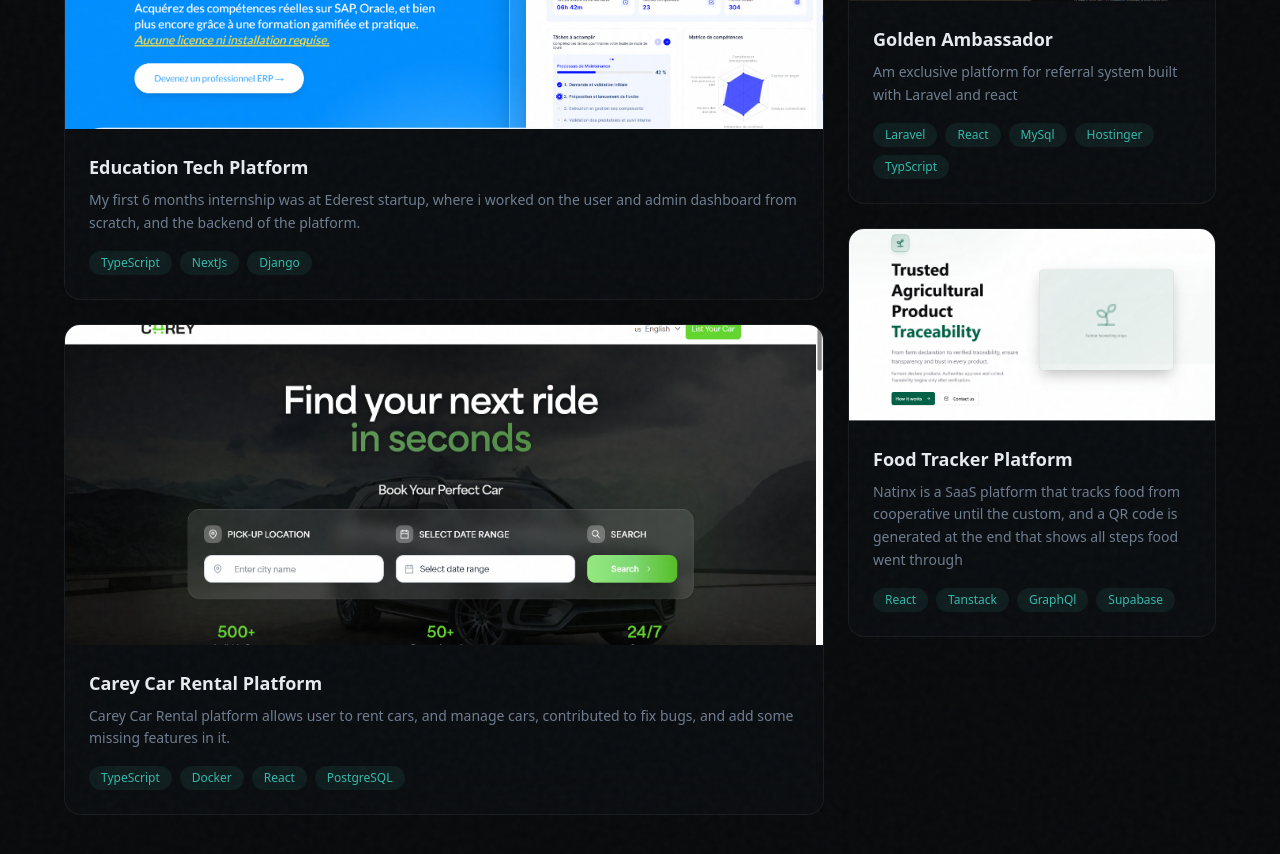
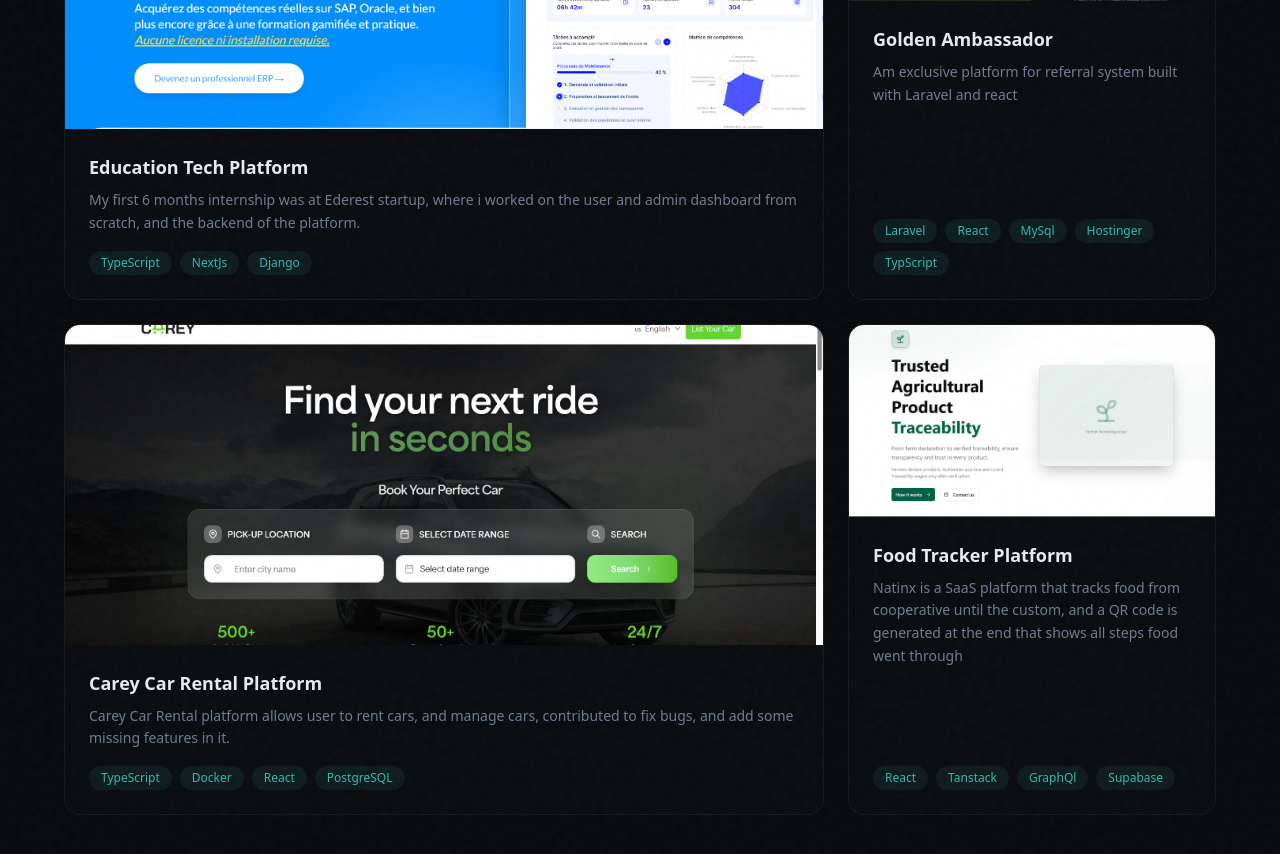
Before and after one commit to ashrafess00/my-portfolio-v2, a Next.js app: page / in a window 1280 px wide. Shown: the part 1260-2114 px from the top of the page. Built offline with nearby package versions, Linux system fonts and the light colour scheme; no server answers.

Commit message:
navbar is responsive now and add a project detail

```diff
--- /dev/null
+++ b/src/app/projects/[id]/page.tsx
@@ -0,0 +1,178 @@
+"use client";
+import { motion } from "framer-motion";
+import { ArrowLeft, ExternalLink, Github } from "lucide-react";
+import { projects } from "@/data/projects";
+import Link from "next/link";
+
+const ProjectDetail = ({ id }: { id: string }) => {
+  const project = projects.find((p) => p.id === id);
+
+  if (!project) {
+    return (
+      <div className="min-h-screen flex items-center justify-center bg-background px-6">
+        <div className="text-center">
+          <h1 className="font-heading text-4xl font-bold text-foreground mb-4">
+            Project Not Found
+          </h1>
+          <p className="text-muted-foreground font-body mb-8">
+            The project you&apos;re looking for doesn&apos;t exist.
+          </p>
+          <Link
+            href="/#projects"
+            className="inline-flex items-center gap-2 bg-primary text-primary-foreground px-6 py-3 rounded-full font-heading font-medium text-sm hover:shadow-lg hover:shadow-primary/25 transition-all duration-300"
+          >
+            <ArrowLeft className="w-4 h-4" />
+            Back Home
+          </Link>
+        </div>
+      </div>
+    );
+  }
+
+  return (
+    <div className="min-h-screen bg-background noise-bg">
+      {/* Nav */}
+      <motion.nav
+        className="fixed top-0 left-0 right-0 z-50 px-4 sm:px-6 py-4"
+        initial={{ y: -100, opacity: 0 }}
+        animate={{ y: 0, opacity: 1 }}
+        transition={{ duration: 0.6 }}
+      >
+        <div className="max-w-6xl mx-auto">
+          <Link
+            href="/#projects"
+            className="inline-flex items-center gap-2 glass rounded-full px-4 sm:px-5 py-2.5 text-sm font-body text-muted-foreground hover:text-primary transition-colors duration-300"
+          >
+            <ArrowLeft className="w-4 h-4" />
+            <span className="hidden sm:inline">Back to Projects</span>
+            <span className="sm:hidden">Back</span>
+          </Link>
+        </div>
+      </motion.nav>
+
+      {/* Hero Image */}
+      <motion.div
+        className="relative w-full h-[50vh] sm:h-[60vh] overflow-hidden"
+        initial={{ opacity: 0 }}
+        animate={{ opacity: 1 }}
+        transition={{ duration: 0.8 }}
+      >
+        <img
+          src={project.img}
+          alt={project.title}
+          className="w-full h-full object-cover"
+        />
+        <div className="absolute inset-0 bg-gradient-to-t from-background via-background/40 to-transparent" />
+      </motion.div>
+
+      {/* Content */}
+      <div className="relative z-10 max-w-4xl mx-auto px-4 sm:px-6 -mt-32 sm:-mt-40 pb-20">
+        <motion.div
+          initial={{ opacity: 0, y: 40 }}
+          animate={{ opacity: 1, y: 0 }}
+          transition={{ duration: 0.7, delay: 0.2 }}
+        >
+          {/* Tags */}
+          <div className="flex flex-wrap gap-2 mb-4 sm:mb-6">
+            {project.tags.map((tag) => (
+              <span
+                key={tag}
+                className="text-xs font-body text-primary/80 bg-primary/[0.08] border border-primary/20 rounded-full px-3 py-1"
+              >
+                {tag}
+              </span>
+            ))}
+          </div>
+
+          {/* Title */}
+          <h1 className="font-heading text-3xl sm:text-4xl md:text-6xl font-bold text-foreground mb-4 sm:mb-6 leading-tight">
+            {project.title}
+          </h1>
+
+          {/* Short desc */}
+          <p className="text-base sm:text-lg text-primary/80 font-body mb-6 sm:mb-8">
+            {project.desc}
+          </p>
+
+          {/* Links */}
+          <div className="flex flex-wrap gap-3 mb-10 sm:mb-14">
+            {project.websiteUrl && (
+              <a
+                href={project.websiteUrl}
+                target="_blank"
+                rel="noopener noreferrer"
+                className="inline-flex items-center gap-2 bg-primary text-primary-foreground px-5 sm:px-6 py-3 rounded-full font-heading font-medium text-sm hover:shadow-lg hover:shadow-primary/25 transition-all duration-300"
+              >
+                <ExternalLink className="w-4 h-4" />
+                Visit Website
+              </a>
+            )}
+            {project.githubUrl && (
+              <a
+                href={project.githubUrl}
+                target="_blank"
+                rel="noopener noreferrer"
+                className="inline-flex items-center gap-2 glass text-foreground px-5 sm:px-6 py-3 rounded-full font-heading font-medium text-sm hover-glow transition-all duration-300"
+              >
+                <Github className="w-4 h-4" />
+                View Source
+              </a>
+            )}
+          </div>
+
+          {/* Divider */}
+          <div className="h-px bg-border mb-10 sm:mb-14" />
+
+          {/* Full Description */}
+          <motion.div
+            initial={{ opacity: 0, y: 20 }}
+            animate={{ opacity: 1, y: 0 }}
+            transition={{ duration: 0.6, delay: 0.4 }}
+          >
+            <h2 className="font-heading text-xl sm:text-2xl font-semibold text-foreground mb-4 sm:mb-6">
+              About This Project
+            </h2>
+            <p className="text-muted-foreground font-body leading-relaxed text-sm sm:text-base">
+              {project.fullDesc}
+            </p>
+          </motion.div>
+
+          {/* Tech Stack */}
+          <motion.div
+            className="mt-10 sm:mt-14"
+            initial={{ opacity: 0, y: 20 }}
+            animate={{ opacity: 1, y: 0 }}
+            transition={{ duration: 0.6, delay: 0.5 }}
+          >
+            <h2 className="font-heading text-xl sm:text-2xl font-semibold text-foreground mb-4 sm:mb-6">
+              Tech Stack
+            </h2>
+            <div className="grid grid-cols-2 sm:grid-cols-3 gap-3 sm:gap-4">
+              {project.tags.map((tag, i) => (
+                <motion.div
+                  key={tag}
+                  className="glass rounded-xl p-4 sm:p-5 text-center hover-glow transition-all duration-300"
+                  initial={{ opacity: 0, y: 15 }}
+                  animate={{ opacity: 1, y: 0 }}
+                  transition={{ duration: 0.4, delay: 0.6 + i * 0.1 }}
+                  whileHover={{ y: -4 }}
+                >
+                  <span className="font-heading text-sm font-medium text-foreground">
+                    {tag}
+                  </span>
+                </motion.div>
+              ))}
+            </div>
+          </motion.div>
+        </motion.div>
+      </div>
+    </div>
+  );
+};
+
+type PageProps = { params: Promise<{ id: string }> };
+
+export default async function ProjectDetailPage({ params }: PageProps) {
+  const { id } = await params;
+  return <ProjectDetail id={id} />;
+}
--- a/src/components/Contact.tsx
+++ b/src/components/Contact.tsx
@@ -54,10 +54,10 @@ const Contact = () => {
 
         <motion.form
           className="glass-strong rounded-2xl p-8 md:p-10 space-y-6"
-          initial={{ opacity: 0, y: 30 }}
+          initial={{ opacity: 0, y: 36 }}
           whileInView={{ opacity: 1, y: 0 }}
-          viewport={{ once: true }}
-          transition={{ duration: 0.6 }}
+          viewport={{ once: true, amount: 0.2, margin: "0px 0px -80px 0px" }}
+          transition={{ duration: 0.9, ease: [0.22, 0.61, 0.36, 1] }}
           onSubmit={handleSubmit}
         >
           <div className="grid md:grid-cols-2 gap-6">
--- a/src/components/Projects.tsx
+++ b/src/components/Projects.tsx
@@ -1,36 +1,7 @@
 import SectionHeader from "./SectionHeader";
 import { motion } from "motion/react";
-
-const projects = [
-  {
-    title: "Education Tech Platform",
-    desc: "My first 6 months internship was at Ederest startup, where i worked on the user and admin dashboard from scratch, and the backend of the platform.",
-    tags: ["TypeScript", "NextJs", "Django"],
-    img: "/projects/ederest.png",
-    size: "large",
-  },
-  {
-    title: "Golden Ambassador",
-    desc: "Am exclusive platform for referral system built with Laravel and react",
-    tags: ["Laravel", "React", "MySql", "Hostinger", "TypScript"],
-    img: "/projects/ga.png",
-    size: "small",
-  },
-  {
-    title: "Food Tracker Platform",
-    desc: "Natinx is a SaaS platform that tracks food from cooperative until the custom, and a QR code is generated at the end that shows all steps food went through",
-    tags: ["React", "Tanstack", "GraphQl", "Supabase"],
-    img: "/projects/natinx.png",
-    size: "small",
-  },
-  {
-    title: "Carey Car Rental Platform",
-    desc: "Carey Car Rental platform allows user to rent cars, and manage cars, contributed to fix bugs, and add some missing features in it.",
-    tags: ["TypeScript", "Docker", "React", "PostgreSQL"],
-    img: "/projects/carey.png",
-    size: "large",
-  },
-];
+import Link from "next/link";
+import { projects } from "@/data/projects";
 
 const Projects = () => {
   const largeProjects = projects.filter((p) => p.size === "large");
@@ -65,18 +36,23 @@ const ProjectCard = ({
 }: {
   project: (typeof projects)[0];
   index: number;
-}) => (
+}) => {
+  const isExternal = project.uri.startsWith("http");
+  const cardContent = (
     <motion.div
-    className="group relative glass rounded-2xl overflow-hidden hover-glow cursor-pointer"
-    initial={{ opacity: 0, y: 40 }}
+      className="group relative glass rounded-2xl overflow-hidden hover-glow cursor-pointer h-full flex flex-col"
+      initial={{ opacity: 0, y: 44 }}
       whileInView={{ opacity: 1, y: 0 }}
-    viewport={{ once: true, margin: "-80px" }}
-    transition={{ duration: 0.6, delay: index * 0.1 }}
+      viewport={{ once: true, amount: 0.2, margin: "0px 0px -60px 0px" }}
+      transition={{
+        duration: 0.85,
+        ease: [0.22, 0.61, 0.36, 1],
+        delay: index * 0.12,
+      }}
       whileHover={{ y: -6, scale: 1.01 }}
     >
-    {/* Placeholder image area */}
       <div
-      className={`relative overflow-hidden ${project.size === "large" ? "h-64 md:h-80" : "h-48"}`}
+        className={`relative overflow-hidden flex-shrink-0 ${project.size === "large" ? "h-64 md:h-80" : "h-48"}`}
       >
         <img
           src={project.img}
@@ -90,14 +66,14 @@ const ProjectCard = ({
         </div>
       </div>
 
-    <div className="p-6">
+      <div className="p-6 flex-1 flex flex-col">
         <h3 className="font-heading text-lg font-semibold text-foreground mb-2 group-hover:text-primary transition-colors duration-300">
           {project.title}
         </h3>
         <p className="text-sm text-muted-foreground font-body leading-relaxed mb-4">
           {project.desc}
         </p>
-      <div className="flex flex-wrap gap-2">
+        <div className="flex flex-wrap gap-2 mt-auto">
           {project.tags.map((tag) => (
             <span
               key={tag}
@@ -111,4 +87,24 @@ const ProjectCard = ({
     </motion.div>
   );
 
+  if (isExternal) {
+    return (
+      <a
+        href={project.uri}
+        target="_blank"
+        rel="noopener noreferrer"
+        className="block h-full"
+      >
+        {cardContent}
+      </a>
+    );
+  }
+
+  return (
+    <Link href={project.uri} className="block h-full">
+      {cardContent}
+    </Link>
+  );
+};
+
 export default Projects;
--- a/src/components/SectionHeader.tsx
+++ b/src/components/SectionHeader.tsx
@@ -2,10 +2,10 @@ import { motion } from "motion/react";
 const SectionHeader = ({ label, title }: { label: string; title: string }) => (
   <motion.div
     className="mb-16 text-center"
-    initial={{ opacity: 0, y: 30 }}
+    initial={{ opacity: 0, y: 36 }}
     whileInView={{ opacity: 1, y: 0 }}
-    viewport={{ once: true, margin: "-100px" }}
-    transition={{ duration: 0.6 }}
+    viewport={{ once: true, amount: 0.25, margin: "0px 0px -80px 0px" }}
+    transition={{ duration: 0.9, ease: [0.22, 0.61, 0.36, 1] }}
   >
     <span className="text-xs font-body text-primary uppercase tracking-[0.3em] mb-3 block">
       {label}
--- /dev/null
+++ b/src/data/projects.ts
@@ -0,0 +1,54 @@
+export const projects = [
+  {
+    id: "ederest",
+    title: "Education Tech Platform",
+    desc: "My first 6 months internship was at Ederest startup, where i worked on the user and admin dashboard from scratch, and the backend of the platform.",
+    tags: ["TypeScript", "NextJs", "Django"],
+    img: "/projects/ederest.png",
+    size: "large",
+    uri: "/projects/ederest",
+    websiteUrl: "https://ederest.com",
+    githubUrl: null,
+    fullDesc:
+      "My first 6 months internship was at Ederest startup, where i worked on the user and admin dashboard from scratch, and the backend of the platform.",
+  },
+  {
+    id: "golden-ambassador",
+    title: "Golden Ambassador",
+    desc: "Am exclusive platform for referral system built with Laravel and react",
+    tags: ["Laravel", "React", "MySql", "Hostinger", "TypScript"],
+    img: "/projects/ga.png",
+    size: "small",
+    uri: "/projects/golden-ambassador",
+    websiteUrl: null,
+    githubUrl: null,
+    fullDesc:
+      "Am exclusive platform for referral system built with Laravel and react",
+  },
+  {
+    id: "natinx",
+    title: "Food Tracker Platform",
+    desc: "Natinx is a SaaS platform that tracks food from cooperative until the custom, and a QR code is generated at the end that shows all steps food went through",
+    tags: ["React", "Tanstack", "GraphQl", "Supabase"],
+    img: "/projects/natinx.png",
+    size: "small",
+    uri: "/projects/natinx",
+    websiteUrl: null,
+    githubUrl: null,
+    fullDesc:
+      "Natinx is a SaaS platform that tracks food from cooperative until the custom, and a QR code is generated at the end that shows all steps food went through",
+  },
+  {
+    id: "carey",
+    title: "Carey Car Rental Platform",
+    desc: "Carey Car Rental platform allows user to rent cars, and manage cars, contributed to fix bugs, and add some missing features in it.",
+    tags: ["TypeScript", "Docker", "React", "PostgreSQL"],
+    img: "/projects/carey.png",
+    size: "large",
+    uri: "/projects/carey",
+    websiteUrl: null,
+    githubUrl: null,
+    fullDesc:
+      "Carey Car Rental platform allows user to rent cars, and manage cars, contributed to fix bugs, and add some missing features in it.",
+  },
+];
```
Also changed, not shown: src/components/About.tsx (+24 -16 lines). Lines whose indentation alone changed are shown as unchanged.
